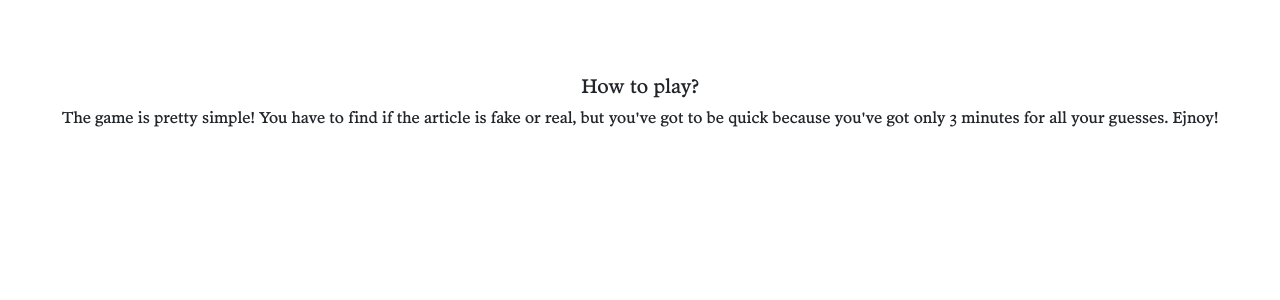
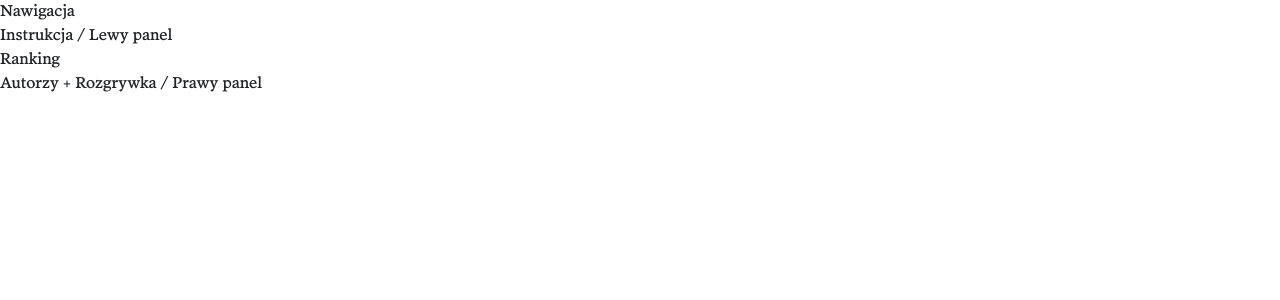
Before and after one commit to Nilphym/The-Fake-News-Post, a React (Create React App) app in the folder apps/client/: page /ranking in a window 1280 px wide. Shown: the top 300 px of the page. Built offline with nearby package versions, Linux system fonts and the light colour scheme.

Commit message:
fix: some fixes

```diff
--- a/apps/client/src/App.tsx
+++ b/apps/client/src/App.tsx
@@ -1,25 +1,23 @@
 import { Routes, Route } from 'react-router-dom';
-import { HowToPlay } from './components/HowToPlay/HowToPlay';
 import { Layout } from './Layout';
 import { NewsPage } from './pages/NewsPage';
 
 export const App = () => {
   return (
-    // <Routes>
-    //   <Route path='/' element={<Layout />}>
-    //     <Route index element={<div>Home Page</div>} />
-    //     <Route
-    //       path='game'
-    //       element={
-    //         <div style={{ margin: '0 auto', width: '40rem' }}>
-    //           <NewsPage />
-    //         </div>
-    //       }
-    //     />
-    //     <Route path='summary' element={<div>Podsumowanie rozgrywki</div>} />
-    //     <Route path='ranking' element={<div>Ranking</div>} />
-    //   </Route>
-    <HowToPlay />
-    // </Routes>
+    <Routes>
+      <Route path='/' element={<Layout />}>
+        <Route index element={<div>Home Page</div>} />
+        <Route
+          path='game'
+          element={
+            <div style={{ margin: '0 auto', width: '40rem' }}>
+              <NewsPage />
+            </div>
+          }
+        />
+        <Route path='summary' element={<div>Podsumowanie rozgrywki</div>} />
+        <Route path='ranking' element={<div>Ranking</div>} />
+      </Route>
+    </Routes>
   );
 };
```
